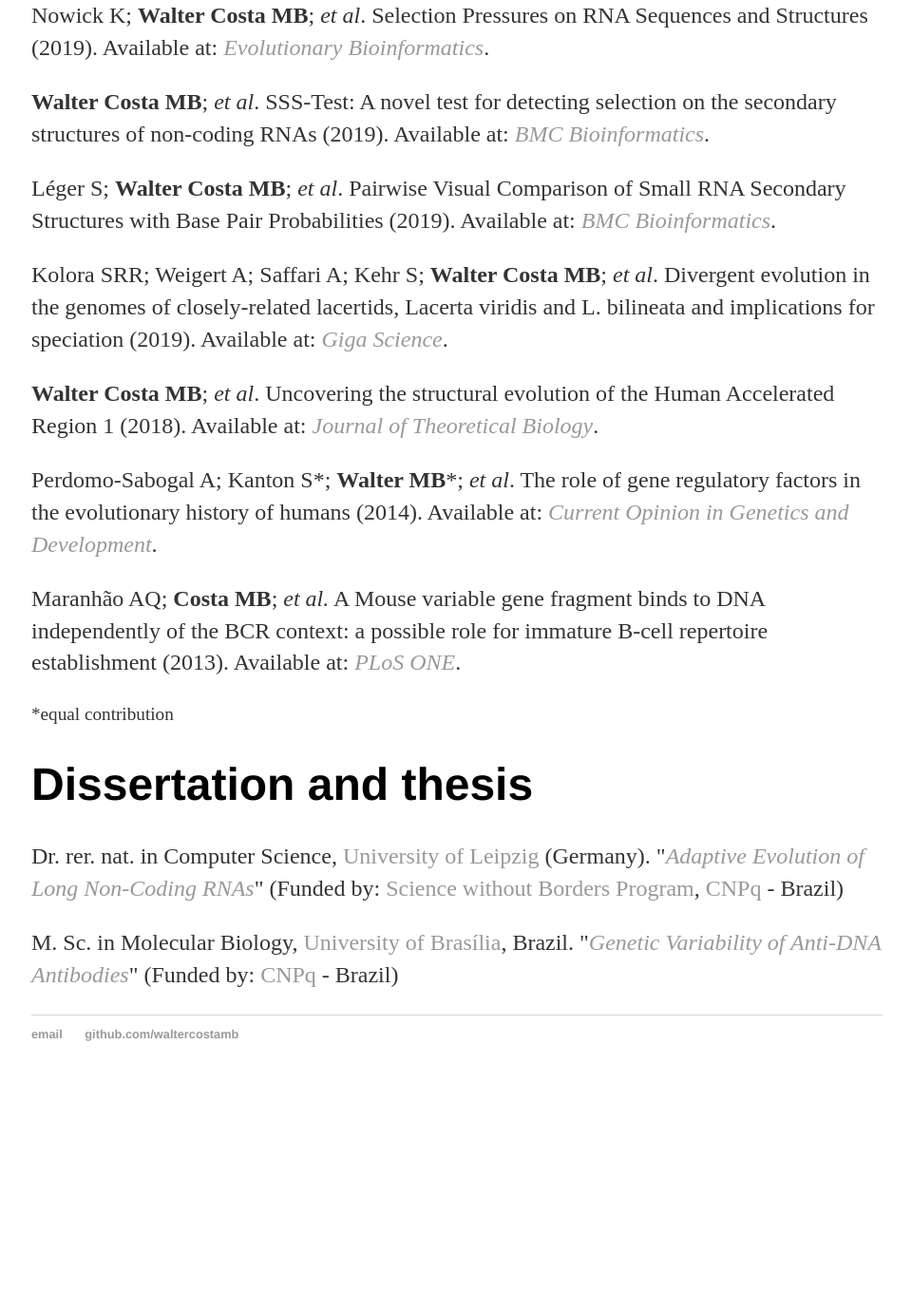
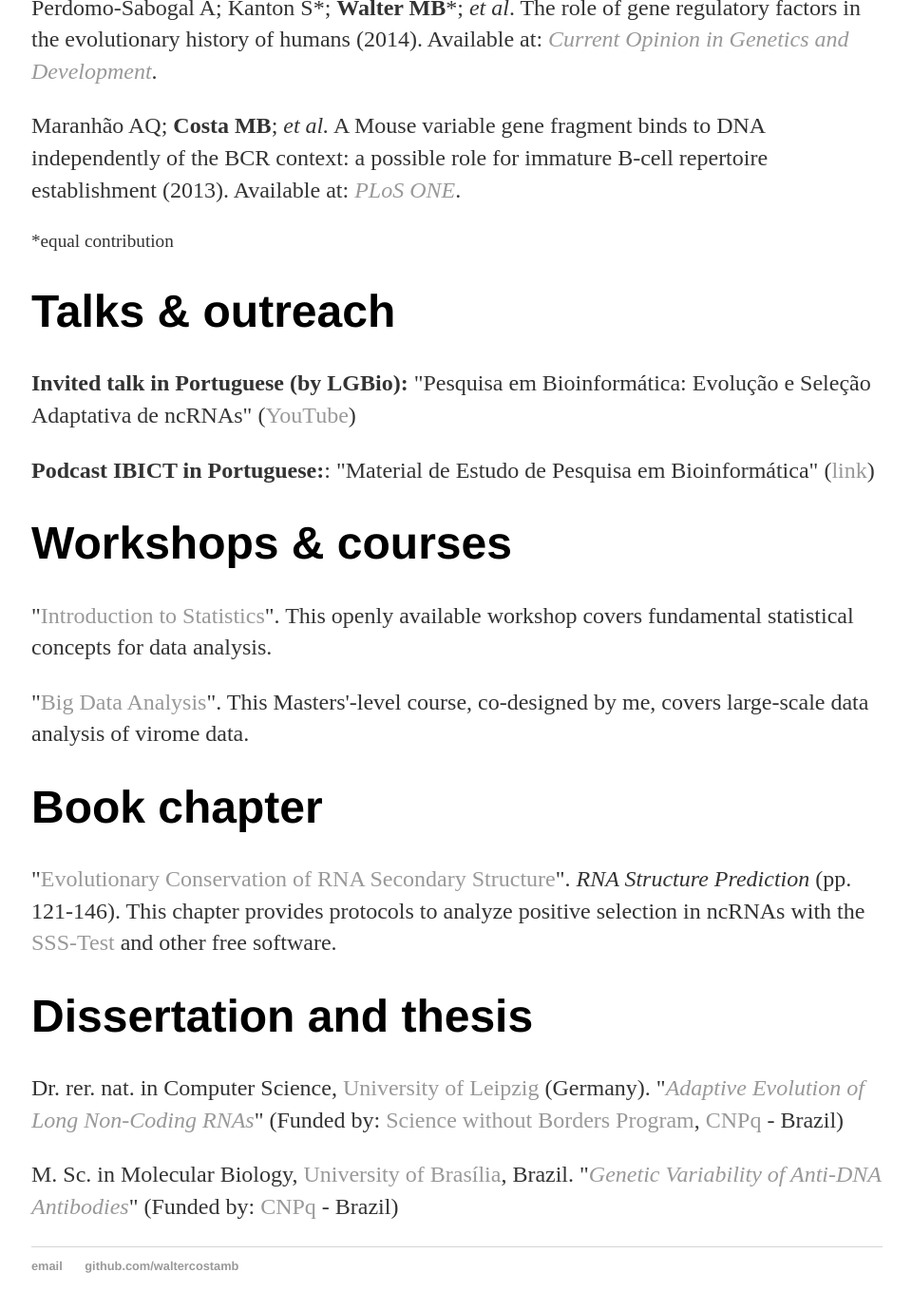
Before and after one commit to waltercostamb/waltercostamb.github.io, a Jekyll site: the page built from pubs/index.html, in a window 1280 px wide and 1400 px high, scrolled down 1532 px. Shown: the top 1379 px of the window at 95% size, without its empty margins (159-1119 px from the left). Built offline with Jekyll 4.4.1, drawn with Linux system fonts in a browser that asks for light colours; before the commit the page ends 2688 px from its top, so only the background shows below that; some of the changed text lies outside the part shown.

Commit message:
Update index.html

```diff
--- a/pubs/index.html
+++ b/pubs/index.html
@@ -1,38 +1,18 @@
 ---
 layout: default
-title: Contributios of Maria Beatriz Walter Costa
+title: Contributions of Maria Beatriz Walter Costa
 ---
 
 <div class="pubs">
 
 	<h1>Scientific contributions</h1>
 
-<p>Peer-reviewed publications and other academic contributions.</p>
+<p>Peer-reviewed publications, outreach and other academic contributions.</p>
 
 	<address>
 	<strong>Contact:</strong><br>
 	<span class="obfuscate">waltercostamb@gmail.com</span>
 	</address>
-
-				<h1>Workshops & courses</h1>
-
-			<p>
-			"<a href="https://github.com/waltercostamb/statistics">Introduction to Statistics</a>".
-				This openly available workshop covers fundamental statistical concepts for data analysis.<br>
-			</p>
-
-			<p>
-			"<a href="https://mgxlab.github.io/Viromics2025/">Big Data Analysis</a>". This Masters'-level course,
-				co-designed by me, covers large-scale data analysis of virome data.<br>
-			</p>
-
-						<h1>Book chapter</h1>
-
-					<p>"<a href="https://link.springer.com/protocol/10.1007/978-1-0716-2768-6_8">Evolutionary Conservation of RNA Secondary Structure</a>".
-					<em>RNA Structure Prediction</em> (pp. 121-146). This chapter provides protocols to analyze positive selection in ncRNAs with the
-						<a href="https://github.com/waltercostamb/SSS-test">SSS-Test</a> and other free software. </p>
-
-
 
 					<h1>Scientific publications</h1>
 
@@ -86,6 +66,38 @@ Available at: <a href="https://doi.org/10.1371/journal.pone.0072625"><em>PLoS ON
 
 <p style="font-size: 1.2em;">*equal contribution</p>
 
+				<h1>Talks & outreach</h1>
+
+		<p>
+	<strong>Invited talk in Portuguese (by LGBio):</strong> "Pesquisa em Bioinformática: Evolução e Seleção Adaptativa de ncRNAs"
+	(<a href="https://www.youtube.com/channel/UCZpqlzBOmV5dVbdROT6MdAQ/featured">YouTube</a>)
+	</p>
+
+	<p>
+	<strong>Podcast IBICT in Portuguese:</strong>: "Material de Estudo de Pesquisa em Bioinformática"
+	(<a href="https://canalciencia.ibict.br/">link</a>)
+	</p>
+
+				<h1>Workshops & courses</h1>
+
+			<p>
+			"<a href="https://github.com/waltercostamb/statistics">Introduction to Statistics</a>".
+				This openly available workshop covers fundamental statistical concepts for data analysis.<br>
+			</p>
+
+			<p>
+			"<a href="https://mgxlab.github.io/Viromics2025/">Big Data Analysis</a>". This Masters'-level course,
+				co-designed by me, covers large-scale data analysis of virome data.<br>
+			</p>
+
+						<h1>Book chapter</h1>
+
+					<p>"<a href="https://link.springer.com/protocol/10.1007/978-1-0716-2768-6_8">Evolutionary Conservation of RNA Secondary Structure</a>".
+					<em>RNA Structure Prediction</em> (pp. 121-146). This chapter provides protocols to analyze positive selection in ncRNAs with the
+						<a href="https://github.com/waltercostamb/SSS-test">SSS-Test</a> and other free software. </p>
+
+
+
 <h1>Dissertation and thesis</h1>
 
 <p>
```
